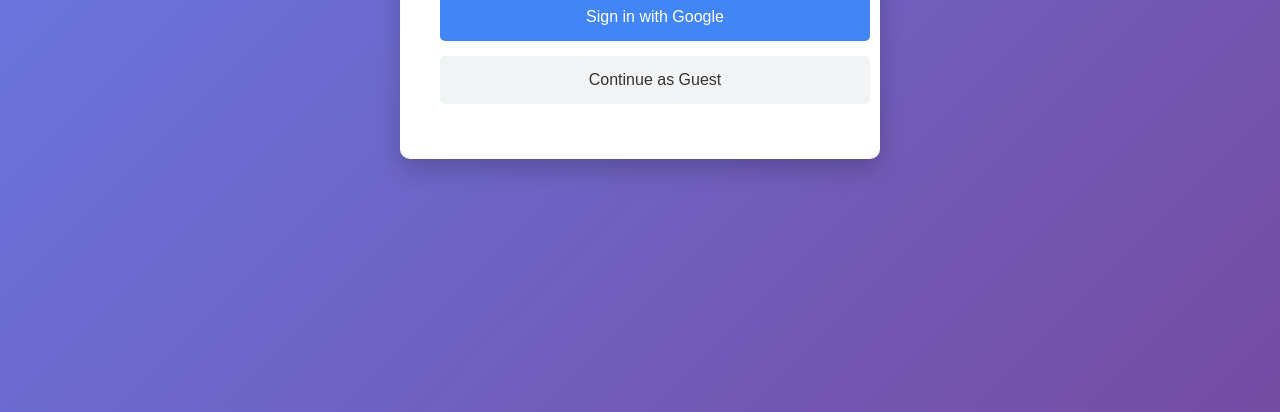
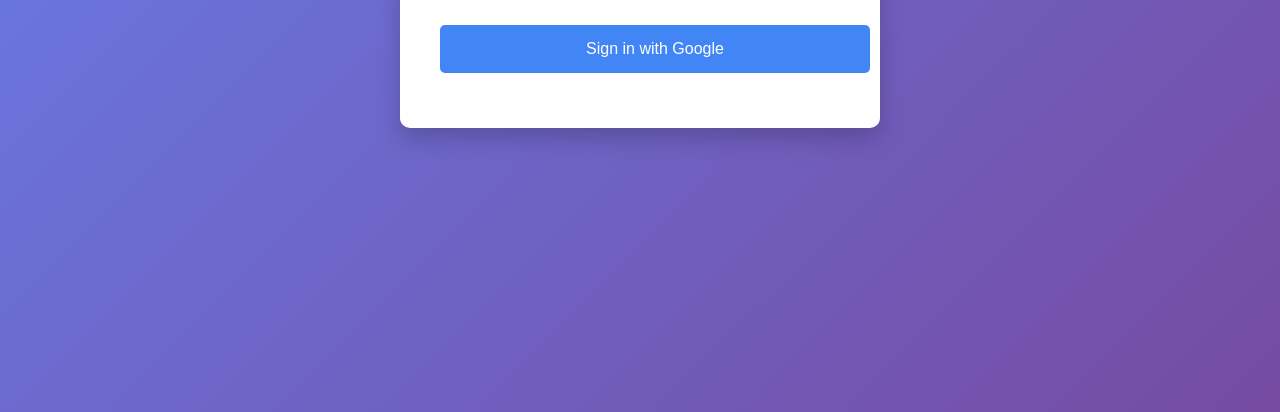
Before and after one commit to adalwai/recipes-helloworld, a plain HTML site: page index.html in a window 1280 px wide. Shown: the part 388-800 px from the top of the page. Drawn offline with Linux system fonts and the light colour scheme.

Commit message:
Disable guest mode - keep Google sign-in only
Commented out guest button in index.html to disable guest functionality. Guest code preserved for future re-enablement.

```diff
--- a/index.html
+++ b/index.html
@@ -57,7 +57,8 @@
     <div class="login-container">
         <h1>Welcome to Recipes</h1>
         <a href="/add-recipe.html" class="button google-button">Sign in with Google</a>
-        <a href="/home.html?guest=true" class="button guest-button">Continue as Guest</a>
+        <!-- Guest mode temporarily disabled - uncomment below to re-enable -->
+        <!-- <a href="/home.html?guest=true" class="button guest-button">Continue as Guest</a> -->
     </div>
 </body>
 </html>
```
